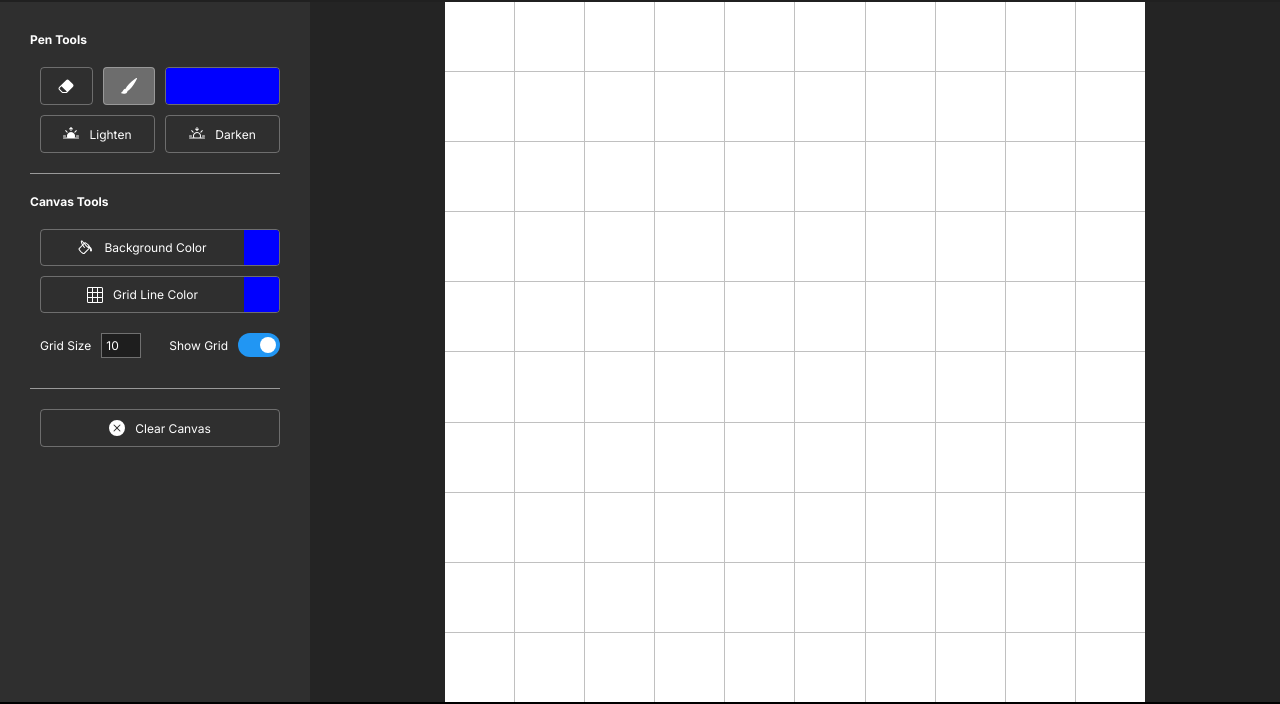
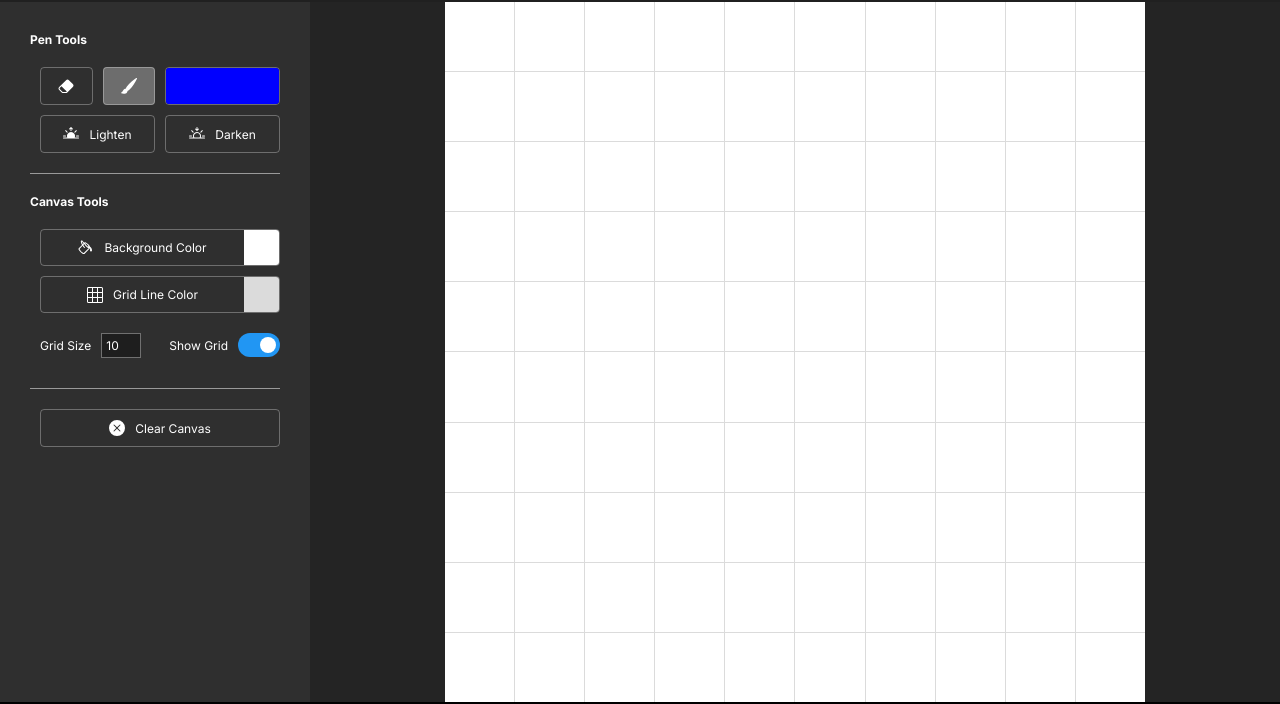
Before and after one commit to vbelmonte/etch-a-sketch, a plain HTML site: page index.html in a window 1280 px wide. Shown: the part 58-762 px from the top of the page. Drawn offline with Linux system fonts and the light colour scheme.

Commit message:
Set initial values of grid line and background colors to defaults

```diff
--- a/index.html
+++ b/index.html
@@ -4,7 +4,7 @@
     <meta charset="UTF-8">
     <meta http-equiv="X-UA-Compatible" content="IE=edge">
     <meta name="viewport" content="width=device-width, initial-scale=1.0">
-    <title>Document</title>
+    <title>Etch-A-Pixel</title>
     <link rel="stylesheet" href="styles.css">
     <link rel="preconnect" href="https://fonts.googleapis.com">
     <link rel="preconnect" href="https://fonts.gstatic.com" crossorigin>
@@ -80,7 +80,7 @@
                                     <img class="btn-icon" src="images-and-icons/paint-bucket.svg">Background Color
                                 </div>
                                 <div id="bg-palette">
-                                    <input type="color" class="color-picker" id="bg-color-picker" value="#0000ff">
+                                    <input type="color" class="color-picker" id="bg-color-picker" value="#FFFFFF">
                                 </div>
                             </label>
                         </div>
@@ -90,7 +90,7 @@
                                     <img class="btn-icon" src="images-and-icons/grid-3x3.svg">Grid Line Color
                                 </div>
                                 <div id="bg-palette">
-                                    <input type="color" class="color-picker" id="gl-color-picker" value="#0000ff">
+                                    <input type="color" class="color-picker" id="gl-color-picker" value="#DBDBDB">
                                 </div>
                             </label>
                         </div>
--- a/index.js
+++ b/index.js
@@ -25,7 +25,7 @@ let currentTool = "pen";
 
 function createDiv(gridNumber) {
     let div = document.createElement("div");
-    div.style.background = "white";
+    div.style.background = getBackgroundColor();
     div.className = "divCell";
     div.draggable = false;
     return div;
@@ -113,6 +113,10 @@ function assignGridLineColor() {
     });
 }
 
+function setInitialGridLineColor() {
+    document.getElementById("sketch-area").style.backgroundColor = getGridLineColor();
+}
+
 function toggleGridLines() {
 
 }
@@ -131,7 +135,6 @@ function setBackgroundColor() {
 }
 
 function clearCanvas() {
-    console.log("clear button clicked!");
     let cells = document.getElementsByClassName("divCell");
     let i = 0;
 
@@ -183,13 +186,11 @@ function addPressedButtonListener() {
 }
 
 function erase() {
-    console.log("erase tool selected");
     penColorValue = "#FFFFFF";
     assignCurrentTool("eraser");
 }
 
 function pen() {
-    console.log("pen tool selected");
     penColorValue = penColor.value;
     assignCurrentTool("pen");
 }
@@ -198,7 +199,7 @@ function pen() {
 function addDivEventListener(theDiv) {
     theDiv.addEventListener(/*"mousemove"*/"pointermove", function() {
         if (mouseDown) {
-            console.log("you clicked: div" + theDiv.id);
+            /*console.log("you clicked: div" + theDiv.id);*/
             if (getCurrentTool() === "pen") {
                 theDiv.style.backgroundColor = penColorValue;
             }
@@ -262,6 +263,7 @@ clearTool.addEventListener("click", clearCanvas);
 
 pressedButton();
 createGrid(10);
+setInitialGridLineColor();
 assignGridLineColor()
 getBackgroundColor();
 setBackgroundColor();
```
